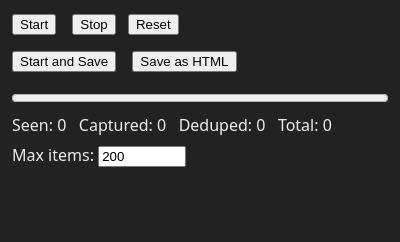
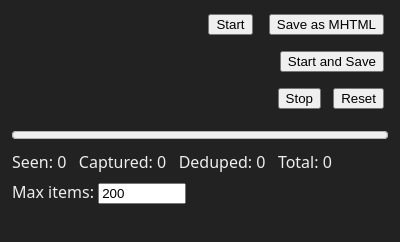
Before and after one commit to Dawnflare/GalleryArchiver, a browser extension: page popup.html in a window 400 px wide. Drawn offline with Linux system fonts and the light colour scheme.

Commit message:
Reorder popup buttons and align right

```diff
--- a/popup.html
+++ b/popup.html
@@ -5,23 +5,26 @@
     <title>Gallery Archiver by Dawnflare</title>
     <style>
       body { font-family: system-ui, Arial, sans-serif; margin: 12px; min-width: 260px; color: #eee; background: #222; }
-      button { margin-right: 8px; margin-bottom: 8px; }
+      button { margin-left: 8px; margin-bottom: 8px; }
       label { display: block; margin-top: 8px; }
       input[type="number"] { width: 80px; }
       .shortcut { font-size: 0.8em; color: #888; margin-left: 4px; }
       .row { margin: 6px 0; }
+      .buttons { text-align: right; }
       .stat { font-variant-numeric: tabular-nums; }
     </style>
   </head>
   <body>
-    <div class="row">
+    <div class="row buttons">
       <button id="start">Start</button><span id="startShortcutLabel" class="shortcut"></span>
+      <button id="save">Save as MHTML</button><span id="saveShortcutLabel" class="shortcut"></span>
+    </div>
+    <div class="row buttons">
+      <button id="startSave">Start and Save</button><span id="startSaveShortcutLabel" class="shortcut"></span>
+    </div>
+    <div class="row buttons">
       <button id="stop">Stop</button>
       <button id="reset">Reset</button><span id="resetShortcutLabel" class="shortcut"></span>
-    </div>
-    <div class="row">
-      <button id="startSave">Start and Save</button><span id="startSaveShortcutLabel" class="shortcut"></span>
-      <button id="save">Save as HTML</button><span id="saveShortcutLabel" class="shortcut"></span>
     </div>
     <div class="row">
       <progress id="progress" value="0" max="0" style="width:100%"></progress>
```
